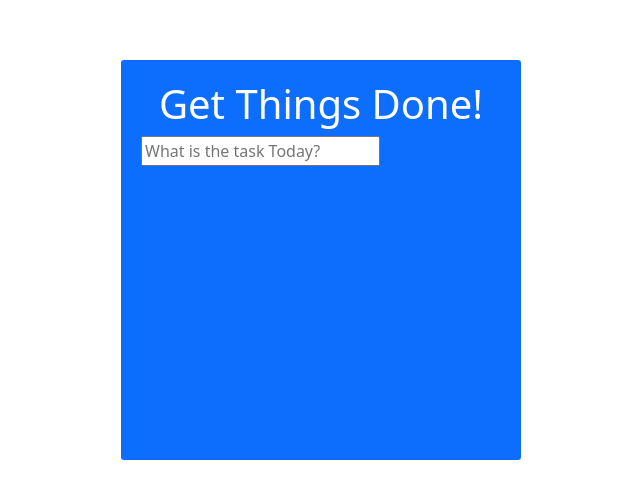
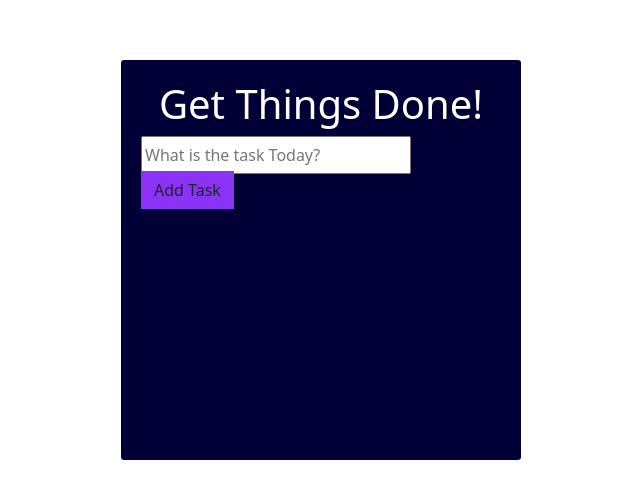
Before and after one commit to harshbix/ToDoListAPP-, a React (Vite) app in the folder todolist/: page / in a window 1280 px wide. Shown: the part 140-638 px from the top of the page, without its empty margins (319-959 px from the left). Built offline with nearby package versions, Linux system fonts and the light colour scheme.

Commit message:
fixed the button

```diff
--- a/todolist/src/card.css
+++ b/todolist/src/card.css
@@ -10,4 +10,15 @@
     width: 400px;
     border-radius: 3px;
     padding: 20px;
+    background-color: #000036;
 }
+.taskButton
+{
+    background-color: #8a32f5;
+    border-radius: 0;
+    transform: translateY(-3px);
+}
+#addTask
+{
+    height: 38px;
+}
--- a/todolist/src/components/AddTask.tsx
+++ b/todolist/src/components/AddTask.tsx
@@ -2,7 +2,8 @@
 const AddTask = () => {
   return (
     <div>
-      <input type="text" name="addTask" id="addTask" placeholder="What is the task Today?" />
+      <input type="text" name="addTask" id="addTask" placeholder="What is the task Today?" className="w-75" />
+      <button type="button" className="taskButton btn">Add Task</button>
     </div>
   )
 }
--- a/todolist/src/components/Card.tsx
+++ b/todolist/src/components/Card.tsx
@@ -3,7 +3,7 @@ import AddTask from "./AddTask";
 
 const Card = () => {
   return (
-    <div className="bg-primary box">
+    <div className="box">
       <h1 className="text-center text-white">Get Things Done!</h1>
       <AddTask />
     </div>
```
